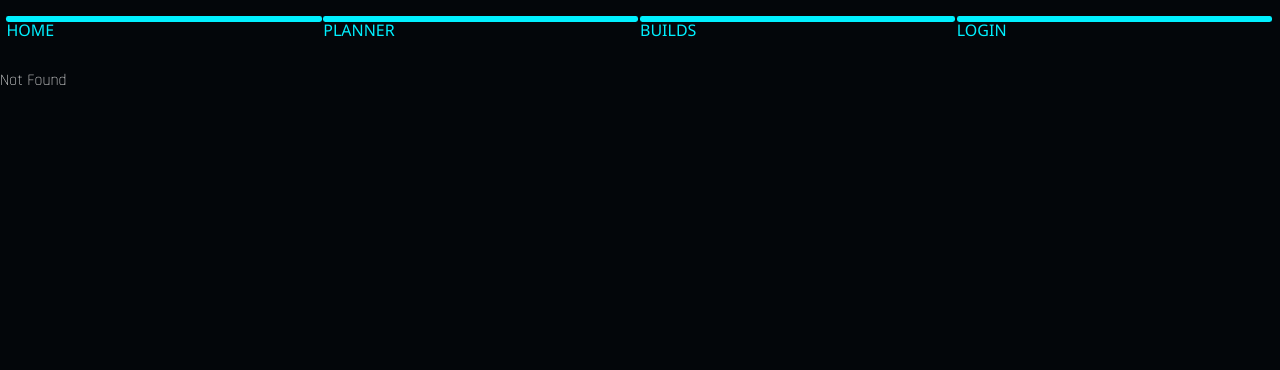
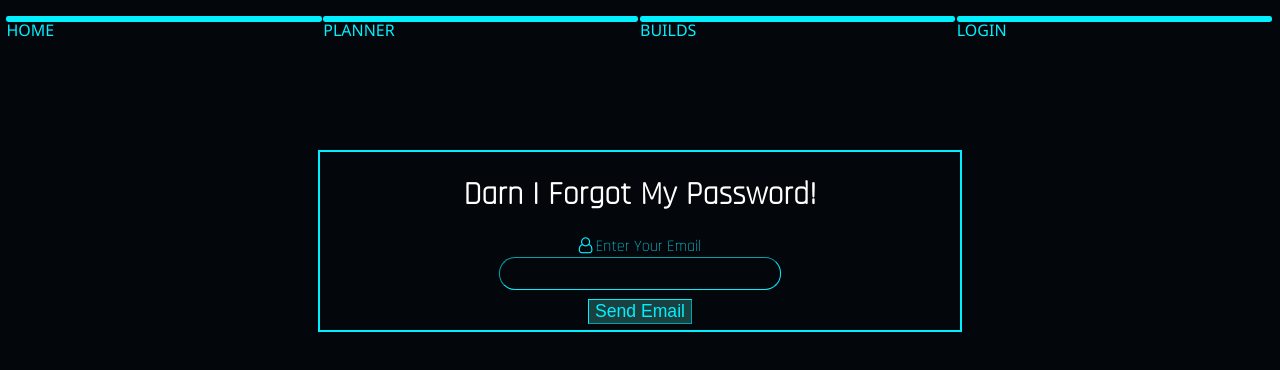
Before and after one commit to MuhammadUsamaAwan/cyberpunk-tool, a React (Create React App) app in the folder client/: page /forgotpassword in a window 1280 px wide. Before the commit this address had no page. Shown: the top 370 px of the page. Built offline with nearby package versions, Linux system fonts and the light colour scheme; the HTML template or start-up script is replaced by a standard one.

Commit message:
forgot password form

```diff
--- a/client/src/App.js
+++ b/client/src/App.js
@@ -10,6 +10,7 @@ import Profile from './components/profile page/Profile';
 import Home from './components/home page/Home';
 import { BuildsProvider } from './components/build page/BuildsContext';
 import { UserProvider } from './UserContext';
+import ForgotPassword from './components/login page/ForgotPassword';
 
 function App() {
   return (
@@ -44,6 +45,18 @@ function App() {
           </UserProvider>
         </Route>
 
+        <Route path='/forgotpassword'>
+        <UserProvider>
+            <ForgotPassword />
+          </UserProvider>
+        </Route>
+
+        <Route path='/resetpassword'>
+        <UserProvider>
+            <Profile />
+          </UserProvider>
+        </Route>
+
         <Route exact path='/builds'>
           <BuildsProvider>
             <Builds />
--- /dev/null
+++ b/client/src/components/login page/ForgotPassword.js
@@ -0,0 +1,54 @@
+import React, { useContext, useState } from 'react';
+import { UserContext } from '../../UserContext';
+import { useHistory } from 'react-router-dom';
+import './Login.css';
+import axios from 'axios';
+
+const ForgotPassword = () => {
+    const [userInfo, setUserInfo] = useContext(UserContext);
+    const [email, setEmail] = useState({value:"", errors:[], success:""})
+    const history = useHistory();
+    if (userInfo.isLoggedIn) history.push('/');
+
+    const handleChange = e => setEmail({...email, value: e.target.value})
+
+    const handleSubmit = async (e) => {
+        e.preventDefault();
+        if (userInfo.isLoggedIn === false) {
+        const user = {
+            email: email.value,
+        }
+        try {
+            const config = {
+                headers: {
+                    'Content-Type': 'application/json'
+                }
+            }
+            const body = JSON.stringify(user);
+            const res = await axios.post('/api/users/forgotpassword', body, config);
+            setEmail({...email, success: res.data, errors:[]})
+        } catch(err) {
+            setEmail({...email, errors: err.response.data.errors})
+        }
+        }
+        else {
+            setEmail({...email, success: 'Already Logged In', errors:[]})
+        }
+
+    }
+
+    return (
+        <form className="forgot-form" onSubmit={handleSubmit}>
+            <h1 className="form-heading">Darn I Forgot My Password!</h1>
+            <label className="form-label"><i className="fa fa-user-o icon"></i>Enter Your Email</label>
+            <input type="text" className="form-input" value={email.value} onChange={handleChange} required/><br/>
+            <div className='alert'>
+                {email.errors.map (error => <div key={error.msg}>{error.msg}</div>)}
+            </div>
+            <div className="success"> {email.success}</div>
+            <input type="submit" value="Send Email" className="form-submit"/>
+        </form>
+    )
+}
+
+export default ForgotPassword
--- a/client/src/components/login page/Login.css
+++ b/client/src/components/login page/Login.css
@@ -109,3 +109,27 @@
     justify-content: center;
     align-items: center;
 }
+
+/*for forgot password*/
+.forgot-form {
+    width: 50%;
+    margin-left: auto;
+    margin-right: auto;
+    text-align: center;
+    border-style: solid;
+    border-color: #00F0FF;
+    border-width: 2px;
+    margin-top: 8rem;
+    transition: all 200ms ease-in-out;
+}
+
+.forgot-form:hover {
+    color: #00F0FF;
+    box-shadow: 0px 0px 5px 2px rgba(0,240,255,1);
+}
+
+.forgot-link {
+    color: #00F0FF;
+    text-decoration: none;
+    display: block;
+}
--- a/client/src/components/login page/LoginForm.js
+++ b/client/src/components/login page/LoginForm.js
@@ -1,5 +1,6 @@
 import React from 'react';
 import axios from 'axios';
+import { Link } from 'react-router-dom';
 
 const LoginForm = ({ userData, setUserData, userInfo, setUserInfo }) => {
     const handleChange = e => {
@@ -46,6 +47,7 @@ const LoginForm = ({ userData, setUserData, userInfo, setUserInfo }) => {
                 {userData.errorsLogin.map (error => <div key={error.msg}>{error.msg}</div>)}
             </div>
             <div className="success"> {userData.loginSuccess}</div>
+            <Link to='/forgotpassword' className="forgot-link">Forgot Password?</Link>
             <input type="submit" value="Login" className="form-submit"/>
         </form>
     )
```
